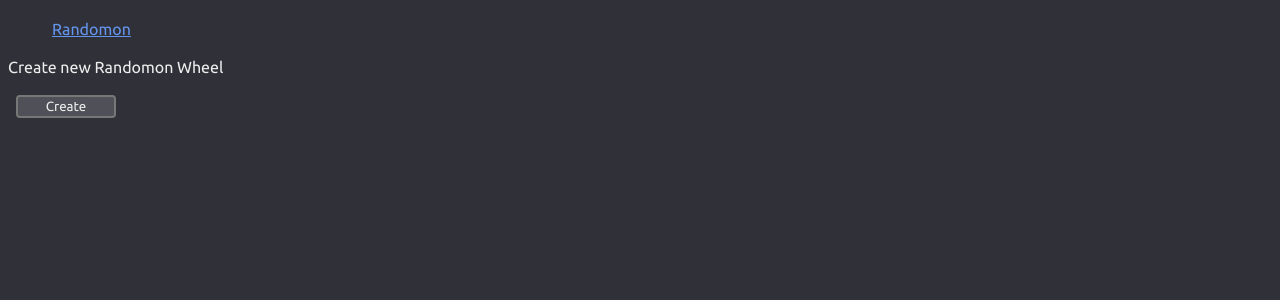
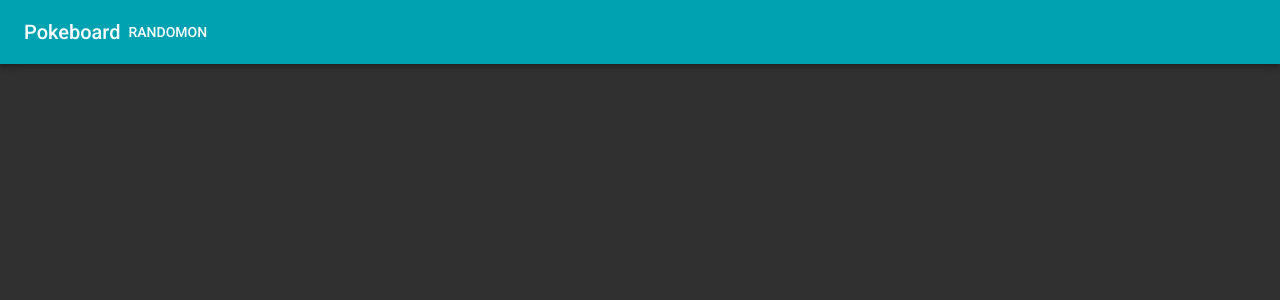
Before and after one commit to xeeija/pokeboard, a React (Create React App) app in the folder app/: page / in a window 1280 px wide. Before the commit this address led to /pokeboard/randomon. Shown: the top 300 px of the page. Built offline with nearby package versions, Linux system fonts and the light colour scheme.

Commit message:
Add Material UI

```diff
--- a/app/package.json
+++ b/app/package.json
@@ -1,7 +1,6 @@
 {
   "name": "app",
   "version": "0.1.0",
-  "homepage": "http://xeeija.com/pokeboard",
   "private": true,
   "eslintConfig": {
     "extends": [
@@ -32,6 +31,8 @@
     "@types/react-router-dom": "^5.1.7"
   },
   "dependencies": {
+    "@material-ui/core": "^4.11.3",
+    "@material-ui/icons": "^4.11.2",
     "@testing-library/jest-dom": "^5.11.9",
     "@testing-library/react": "^11.2.5",
     "@testing-library/user-event": "^12.8.3",
--- a/app/public/index.html
+++ b/app/public/index.html
@@ -24,6 +24,7 @@
     -->
     <!-- Ubuntu -->
   <link href="https://fonts.googleapis.com/css2?family=Ubuntu:wght@400;500;700&display=swap" rel="stylesheet">
+  <link rel="stylesheet" href="https://fonts.googleapis.com/css?family=Roboto:300,400,500,700&display=swap" />
 
   <title>Pokeboard</title>
 </head>
--- a/app/src/App.tsx
+++ b/app/src/App.tsx
@@ -1,49 +1,44 @@
 import React from 'react';
-import "./style.css"
-import { BrowserRouter, Link, Redirect, Route, Switch } from "react-router-dom"
-// import { Home } from './pages/Home';
-// import { Login } from './pages/Login';
-// import { Register } from './pages/Register';
+import { BrowserRouter, Route, Switch } from "react-router-dom"
 import { Randomon } from './pages/Randomon';
 import { RandomonHome } from './pages/RandomonHome';
 import { RandomonPopout } from './pages/RandomonPopout';
-import dotenv from "dotenv"
-
-dotenv.config()
+import { Navbar } from './components/Navbar';
+import { Container } from '@material-ui/core';
+import { useStyles } from './Theme';
+// import "./style.css"
 
 export const App: React.FC = () => {
+  const cl = useStyles()
   return (
-    <div className="App">
-      <BrowserRouter basename="/pokeboard" >
-        {/* Popout Randomon should not have any nav links etc. */}
+    <BrowserRouter>
+      <Switch>
+
+        {/* Popout should not have a navbar */}
+        <Route exact path="/randomon/:id/popout" >
+          <RandomonPopout />
+        </Route>
+
+        <Route><Navbar /></Route>
+
+      </Switch>
+      <Container className={cl.container}>
         <Switch>
-          <Route exact path="/randomon/:id/popout" ><RandomonPopout /></Route>
-          <Route>
-            <nav>
-              <ul>
-                {/*
-                <li><Link to="/">Home</Link></li>
-                <li><Link to="/login">Login</Link></li>
-                <li><Link to="/register">Register</Link></li>
-                */}
-                <li><Link to="/randomon" >Randomon</Link></li>
-              </ul>
-            </nav>
+
+          <Route exact path="/" >
+            {/* <Redirect to="/randomon" /> */}
           </Route>
+
+          <Route exact path="/randomon" >
+            <RandomonHome />
+          </Route>
+
+          <Route exact path="/randomon/:id" >
+            <Randomon />
+          </Route>
+
         </Switch>
-        <Switch>
-          <Route exact path="/" ><Redirect to="/randomon" /></Route>
-          {/*
-          <Route exact path="/" ><Home /></Route>
-          <Route exact path="/login" ><Login /></Route>
-          <Route exact path="/register" ><Register /></Route>
-          */}
-
-          {/* /random bzw /random/:id */}
-          <Route exact path="/randomon" ><RandomonHome /></Route>
-          <Route exact path="/randomon/:id" ><Randomon /></Route>
-        </Switch>
-      </BrowserRouter>
-    </div>
+      </Container>
+    </BrowserRouter>
   );
 }
--- /dev/null
+++ b/app/src/Theme.ts
@@ -0,0 +1,50 @@
+import { createMuiTheme, createStyles, makeStyles } from "@material-ui/core/styles";
+
+export const theme = createMuiTheme({
+  palette: {
+    type: "dark",
+    primary: {
+      main: "#00a2b1",
+      dark: "#00838f",
+    },
+    secondary: {
+      main: "#00b160",
+    }
+    // background: {
+    //   default: "#282c34",
+    //   paper: "#343943",
+    // },
+  },
+  typography: {
+    fontFamily: [
+      "Roboto",
+      "Ubuntu",
+      "sans-serif",
+    ].join(","),
+  },
+  // overrides: {
+  //   MuiTypography: {
+
+  //   }
+  // },
+  // props: {
+  //   MuiTypography: {
+  //     // gutterBottom: true
+  //   }
+  // }
+});
+
+// #282c34, #343943
+
+export const useStyles = makeStyles(({ spacing }) => createStyles({
+  root: {
+    flexGrow: 1
+  },
+  container: {
+    padding: spacing(2)
+  },
+  paper: {
+    padding: spacing(2),
+    // borderRadius: spacing(0.75)
+  },
+}))
--- /dev/null
+++ b/app/src/components/Navbar.tsx
@@ -0,0 +1,19 @@
+import React from "react"
+import { AppBar, Button, Container, Toolbar, Typography } from "@material-ui/core"
+import { Link } from "react-router-dom"
+
+interface Props { }
+
+export const Navbar: React.FC<Props> = () => {
+  return (
+    <AppBar position="static">
+      <Container component={Toolbar}>
+        <Typography variant="h6">Pokeboard</Typography>
+        <Button color="default" component={Link} to="/randomon" >
+          Randomon
+          {/* <Link to="/randomon" >Randomon</Link> */}
+        </Button>
+      </Container>
+    </AppBar>
+  )
+}
--- a/app/src/components/Wheel.tsx
+++ b/app/src/components/Wheel.tsx
@@ -1,5 +1,5 @@
 import React from "react"
-import "../style.css"
+// import "../style.css"
 import randomNumber from "random-number-csprng"
 
 interface Props {
--- a/app/src/index.tsx
+++ b/app/src/index.tsx
@@ -1,10 +1,19 @@
 import React from 'react';
 import ReactDOM from 'react-dom';
 import { App } from './App';
+import dotenv from 'dotenv';
+import { CssBaseline } from '@material-ui/core';
+import { ThemeProvider } from '@material-ui/core/styles';
+import { theme } from "./Theme"
+
+dotenv.config();
 
 ReactDOM.render(
   <React.StrictMode>
-    <App />
+    <ThemeProvider theme={theme}>
+      <CssBaseline />
+      <App />
+    </ThemeProvider>
   </React.StrictMode>,
   document.getElementById('root')
 );
--- a/app/src/pages/Randomon.tsx
+++ b/app/src/pages/Randomon.tsx
@@ -1,7 +1,9 @@
+import { Button, Grid, Paper, TextField, Typography } from "@material-ui/core"
 import React, { useEffect, useRef, useState } from "react"
 import { useHistory, useParams } from "react-router"
 import { spin, Wheel } from "src/components/Wheel"
 import { connectSocket, disconnectSocket, emitSocket, joinSocket, offSocket, onSocket } from "src/Socket"
+import { useStyles } from "src/Theme"
 
 interface Props { }
 
@@ -18,8 +20,10 @@ export const Randomon: React.FC<Props> = () => {
 
   const { id } = useParams<{ id: string }>()
   const history = useHistory()
+
   const spinButtonRef = useRef<HTMLButtonElement>(null)
   const namesTextRef = useRef<HTMLTextAreaElement>(null)
+  const cl = useStyles()
 
   // const [rotation, setRotation] = useState(0)
   // const [winner, setWinner] = useState("")
@@ -103,31 +107,55 @@ export const Randomon: React.FC<Props> = () => {
 
   }, [names])
 
+  // TODO: Replace paper with card, so all have the same layout
+  return (
+    <>
+      {/* Row */}
+      <Grid container spacing={2} alignItems="flex-start">
 
-  return (
-    <div className="randomon">
+        {/* First Column */}
+        <Grid item container xs={8} spacing={2}>
 
-      <p>
-        <b>Share Randomon</b> <input readOnly
-          id="shareRoom"
-          style={{ width: 350, fontSize: "1rem", textAlign: "center" }}
-          value={window.location.href}
+          {/* Wheel */}
+          <Grid item xs={12}>
+            <Paper className={cl.paper}>
+              <Wheel diameter={600} names={names} />
+            </Paper>
+          </Grid>
+
+          {/* Winner */}
+          <Grid item xs>
+            <Paper className={cl.paper}>
+              <Typography>And the winner is ...</Typography>
+              <Typography variant="h4">
+                {winners[winners.length - 1]?.name ?? ""}
+              </Typography>
+            </Paper>
+          </Grid>
+
+        </Grid>
+
+        {/* Second column */}
+        <Grid item container xs spacing={2} >
+
+          {/* Share Link */}
+          <Grid item xs={12}>
+            <Paper className={cl.paper}>
+              <TextField
+                fullWidth
+                variant="outlined"
+                color="primary"
+                label="Share"
+                size="small"
+                defaultValue={window.location.href}
+                // InputProps={{ readOnly: true }}
                 onFocus={e => e.target.select()} />
+            </Paper>
+          </Grid>
 
-        {/* <button onClick={async () => {
-
-          const result = await navigator.permissions.query({ name: "clipboard-write" })
-
-          if (result.state === "granted" || result.state === "prompt") {
-            navigator.clipboard.writeText(window.location.href)
-          }
-          // document.querySelector("#shareButton").select()
-          // document.execCommand("copy")
-        }}>Copy</button> */}
-      </p>
-
-      <div>
-        <Wheel diameter={600} names={names} />
+          {/* Name List */}
+          <Grid item xs>
+            <Paper className={cl.paper}>
 
               <textarea
                 ref={namesTextRef}
@@ -139,7 +167,12 @@ export const Randomon: React.FC<Props> = () => {
                 onBlur={(e) => emitSocket("names", e.target.value.split("\n"))}
               />
 
-        <button ref={spinButtonRef} onClick={() => {
+              <br />
+              <Button
+                ref={spinButtonRef}
+                variant="contained"
+                color="secondary"
+                onClick={() => {
                   // console.log({ names })
                   if (spinButtonRef.current) spinButtonRef.current.disabled = true
                   if (namesTextRef.current) namesTextRef.current.disabled = true
@@ -154,7 +187,6 @@ export const Randomon: React.FC<Props> = () => {
                       if (spinButtonRef.current) spinButtonRef.current.disabled = false
                       if (namesTextRef.current) namesTextRef.current.disabled = false
 
-
                       const winner: Winner = {
                         name: winnerName,
                         date: new Date(Date.now()).toLocaleTimeString()
@@ -166,9 +198,45 @@ export const Randomon: React.FC<Props> = () => {
                       emitSocket("winner", winner)
                     }
                   })
+                }}>
+                Spin
+              </Button>
 
-        }}>Spin</button>
+            </Paper>
+          </Grid>
 
+          <Grid item xs>
+            <Paper className={cl.paper}>
+              <Typography variant="body1">Previous Winners</Typography>
+              <ul>
+                {winners.map((w, i) => (<li key={"li-winner-" + i}><b>{w.name}</b>, {w.date}</li>))}
+              </ul>
+            </Paper>
+          </Grid>
+
+        </Grid>
+      </Grid>
+
+      {/* <p>
+        <b>Share Randomon</b> <input readOnly
+          id="shareRoom"
+          style={{ width: 350, fontSize: "1rem", textAlign: "center" }}
+          value={window.location.href}
+          onFocus={e => e.target.select()} />
+
+         <button onClick={async () => {
+
+          const result = await navigator.permissions.query({ name: "clipboard-write" })
+
+          if (result.state === "granted" || result.state === "prompt") {
+            navigator.clipboard.writeText(window.location.href)
+          }
+          // document.querySelector("#shareButton").select()
+          // document.execCommand("copy")
+        }}>Copy</button>
+      </p> */}
+
+      {/* <div>
         <h4>And the winner is ...</h4>
         <h2>{winners[winners.length - 1]?.name ?? ""}</h2>
 
@@ -176,8 +244,8 @@ export const Randomon: React.FC<Props> = () => {
         <ul>
           {winners.map((w, i) => (<li key={"li-winner-" + i}><b>{w.name}</b>, {w.date}</li>))}
         </ul>
-      </div>
+      </div> */}
 
-    </div>
+    </>
   )
 }
--- a/app/src/pages/RandomonHome.tsx
+++ b/app/src/pages/RandomonHome.tsx
@@ -1,12 +1,15 @@
 import React, { useEffect } from "react"
+import { Button, Paper, Typography } from "@material-ui/core"
 import { useHistory } from "react-router-dom"
 import { connectSocket, createSocket, disconnectSocket } from "src/Socket"
+import { useStyles } from "src/Theme"
 
 interface Props { }
 
 // const createRandomon = () => { }
 
 export const RandomonHome: React.FC<Props> = () => {
+  const cl = useStyles()
   const history = useHistory()
 
   useEffect(() => {
@@ -14,15 +17,18 @@ export const RandomonHome: React.FC<Props> = () => {
   })
 
   return (
-    <>
-      <p>Create new Randomon Wheel</p>
-      <button onClick={() => {
+    <Paper elevation={2} className={cl.paper} >
+      <Typography paragraph>You don't have any open Random Wheels.</Typography>
+
+      <Button variant="contained" color="secondary" onClick={() => {
         connectSocket()
         createSocket(id => {
           history.push(`/randomon/${id}`)
         })
 
-      }} >Create</button>
-    </>
+      }}>
+        Create
+        </Button>
+    </Paper>
   )
 }
```
Also changed, not shown: app/src/components/NameList.tsx (added, +12 -0 lines), 1 other file (tests, documents, lock files or other folders). Lines whose indentation alone changed are shown as unchanged.
